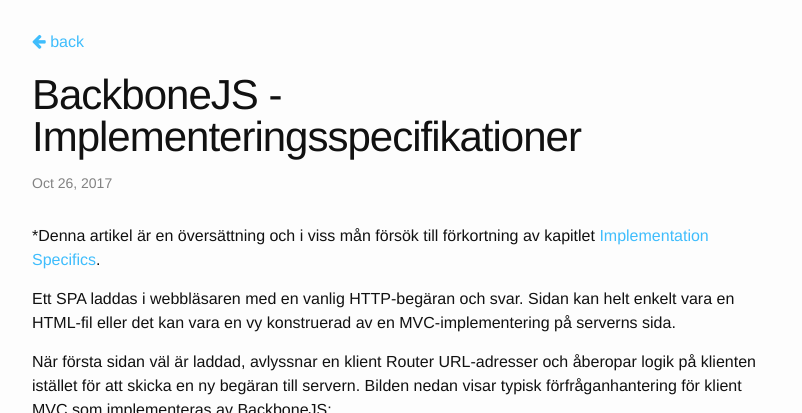
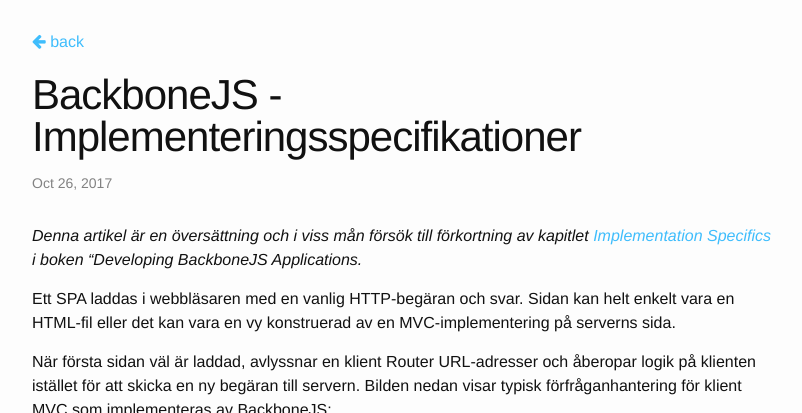
Before and after one commit to develdoe/develdoe.github.io, a Jekyll site: the page built from _posts/2017-10-26-backbonejs-implementeringsspecifikationer.md, in a window 1280 px wide and 900 px high, cut to the strip 0-413 px from the top of the window. Shown: the whole strip, without its empty margins (238-1040 px from the left). Built offline with Jekyll 4.4.1, drawn with Linux system fonts in a browser that asks for light colours.

Commit message:
Update 2017-10-26-backbonejs-implementeringsspecifikationer.md

```diff
--- a/_posts/2017-10-26-backbonejs-implementeringsspecifikationer.md
+++ b/_posts/2017-10-26-backbonejs-implementeringsspecifikationer.md
@@ -3,7 +3,7 @@
 published: true
 title: BackboneJS - Implementeringsspecifikationer
 ---
-*Denna artikel är en översättning och i viss mån försök till förkortning av kapitlet [Implementation Specifics](https://addyosmani.com/backbone-fundamentals/#backbone-basics).
+*Denna artikel är en översättning och i viss mån försök till förkortning av kapitlet [Implementation Specifics](https://addyosmani.com/backbone-fundamentals/#backbone-basics) i boken "Developing BackboneJS Applications.*
 
 Ett SPA laddas i webbläsaren med en vanlig HTTP-begäran och svar. Sidan kan helt enkelt vara en HTML-fil eller det kan vara en vy konstruerad av en MVC-implementering på serverns sida.
 
```
